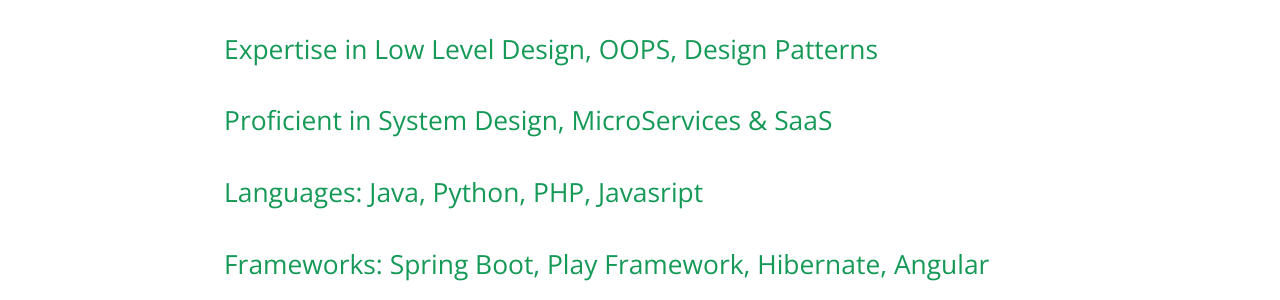
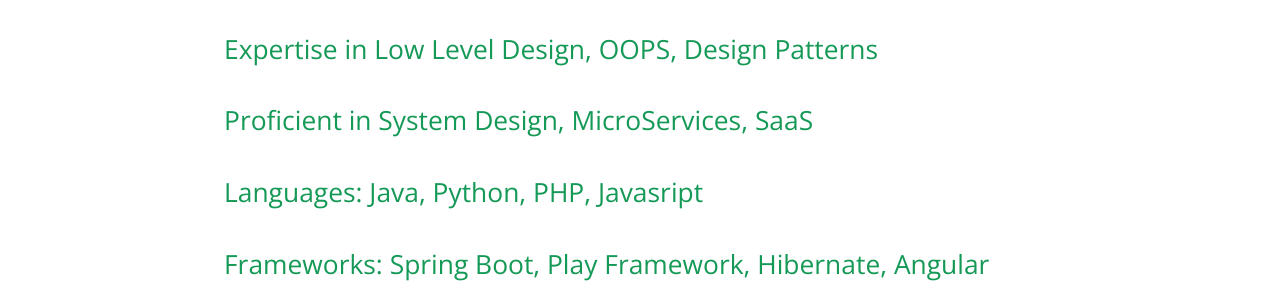
Before and after one commit to mrbajaj/mrbajaj.github.io, a Jekyll site: the page built from index.md, in a window 1280 px wide. Shown: the part 560-860 px from the top of the page. Built offline with Jekyll 4.4.1, drawn with Linux system fonts in a browser that asks for light colours.

```diff
--- a/index.md
+++ b/index.md
@@ -7,7 +7,7 @@ Being a competitive professional I aspire to apply Software Engineering for desi
 # Development Skills:
 ## Excellent Problem-Solving, Data Structures & Algorithms
 ## Expertise in Low Level Design, OOPS, Design Patterns
-## Proficient in System Design, MicroServices & SaaS
+## Proficient in System Design, MicroServices, SaaS
 ## Languages: Java, Python, PHP, Javasript
 ## Frameworks: Spring Boot, Play Framework, Hibernate, Angular
 ## Database - PostgreSQL, MySQL, MongoDB, Cassandra, Redis
```
